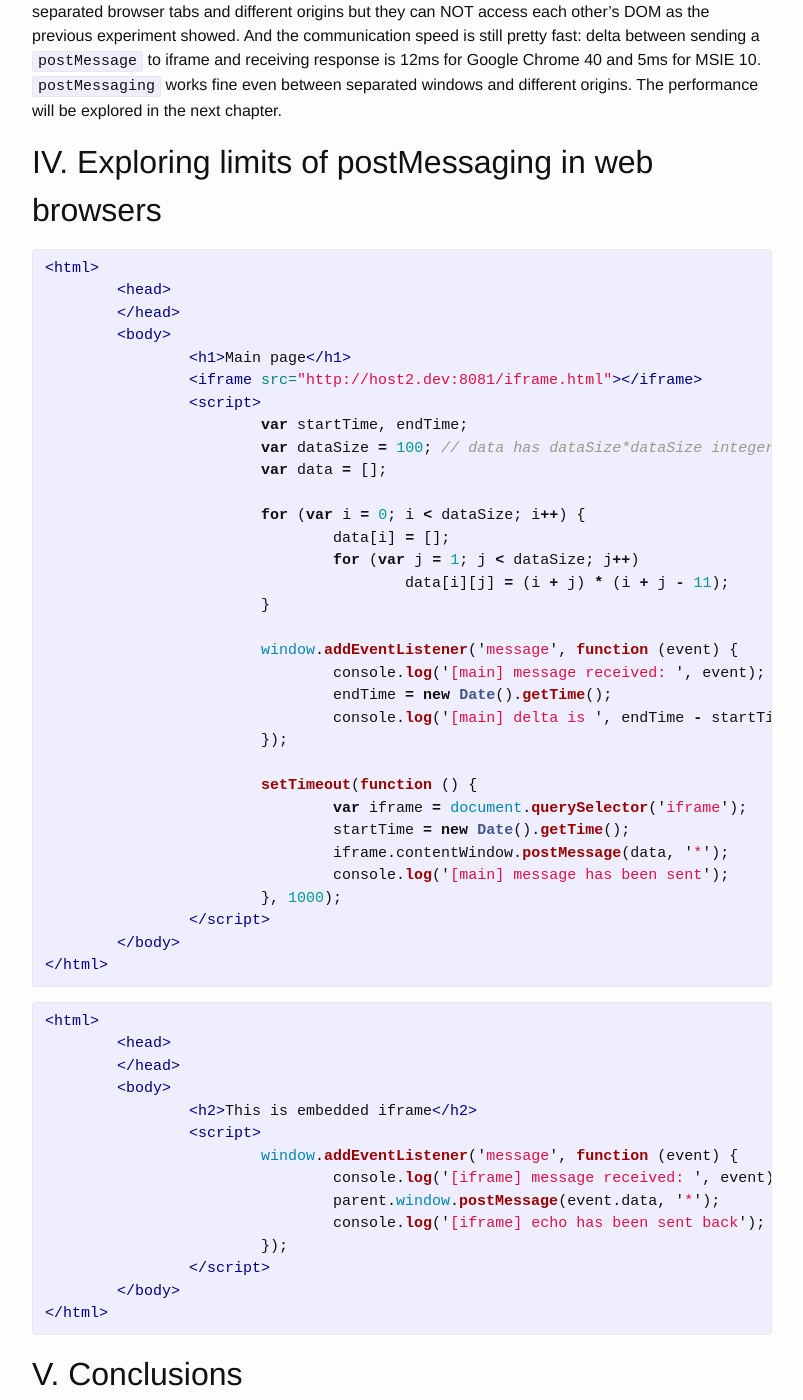
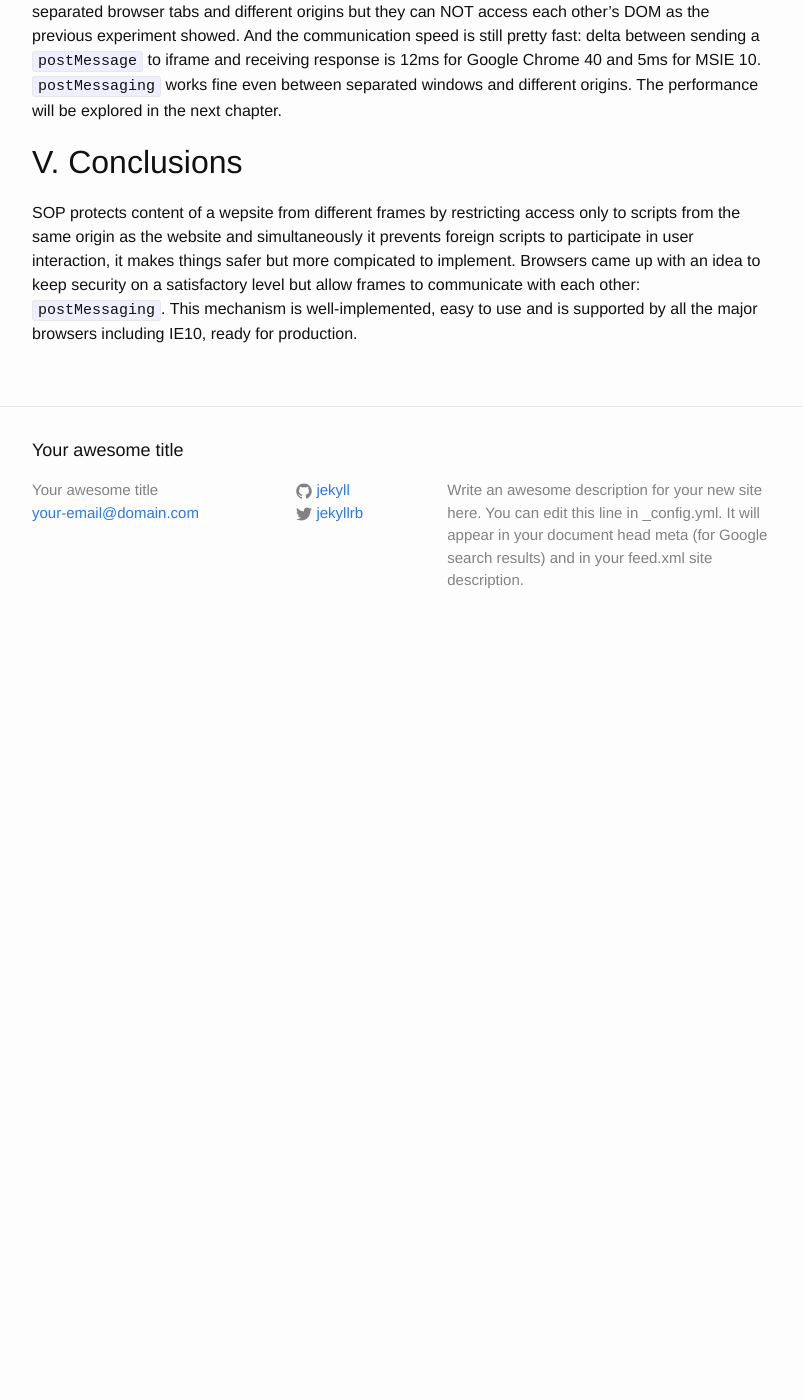
Before and after one commit to taydakov/taydakov.github.io, a Jekyll site: the page built from _posts/2015-01-31-same-origin-policy.markdown, in a window 1280 px wide and 1400 px high, scrolled down 9373 px. Shown: the whole window, without its empty margins (238-1041 px from the left). Built offline with Jekyll 4.4.1, drawn with Linux system fonts in a browser that asks for light colours; after the commit the page ends 10025 px from its top, so only the background shows below that.

Commit message:
Remove postMessage limit and jekyll building artifacts

```diff
--- a/_posts/2015-01-31-same-origin-policy.markdown
+++ b/_posts/2015-01-31-same-origin-policy.markdown
@@ -360,59 +360,6 @@ output to new window's console:
 {% endhighlight %}
 The output shows that main page and new window can communicate with each other despite of separated browser tabs and different origins but they can NOT access each other's DOM as the previous experiment showed. And the communication speed is still pretty fast: delta between sending a `postMessage` to iframe and receiving response is 12ms for Google Chrome 40 and 5ms for MSIE 10. `postMessaging` works fine even between separated windows and different origins. The performance will be explored in the next chapter.
 
-IV. Exploring limits of postMessaging in web browsers
-----------------------------------------------------
-{% highlight html %}
-<html>
-	<head>
-	</head>
-	<body>
-		<h1>Main page</h1>
-		<iframe src="http://host2.dev:8081/iframe.html"></iframe>
-		<script>
-			var startTime, endTime;
-			var dataSize = 100; // data has dataSize*dataSize integer elements
-			var data = [];
-
-			for (var i = 0; i < dataSize; i++) {
-				data[i] = [];
-				for (var j = 1; j < dataSize; j++)
-					data[i][j] = (i + j) * (i + j - 11);
-			}
-
-			window.addEventListener('message', function (event) {
-				console.log('[main] message received: ', event);
-				endTime = new Date().getTime();
-				console.log('[main] delta is ', endTime - startTime, ' milliseconds');
-			});
-
-			setTimeout(function () {
-				var iframe = document.querySelector('iframe');
-				startTime = new Date().getTime();
-				iframe.contentWindow.postMessage(data, '*');
-				console.log('[main] message has been sent');
-			}, 1000);
-		</script>
-	</body>
-</html>
-{% endhighlight %}
-{% highlight html %}
-<html>
-	<head>
-	</head>
-	<body>
-		<h2>This is embedded iframe</h2>
-		<script>
-			window.addEventListener('message', function (event) {
-				console.log('[iframe] message received: ', event);
-				parent.window.postMessage(event.data, '*');
-				console.log('[iframe] echo has been sent back');
-			});
-		</script>
-	</body>
-</html>
-{% endhighlight %}
-
 V. Conclusions
 ---------------
 SOP protects content of a wepsite from different frames by restricting access only to scripts from the same origin as the website and simultaneously it prevents foreign scripts to participate in user interaction, it makes things safer but more compicated to implement. Browsers came up with an idea to keep security on a satisfactory level but allow frames to communicate with each other: `postMessaging`. This mechanism is well-implemented, easy to use and is supported by all the major browsers including IE10, ready for production.
```
Also changed, not shown: 19 other files.
